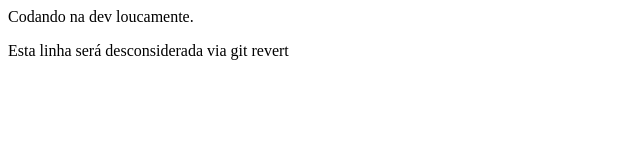
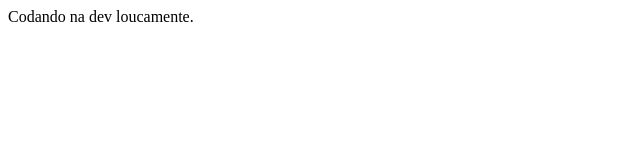
Before and after one commit to ldmfabio/branches_2I3, a plain HTML site: page index.html in a window 1280 px wide. Shown: the whole page, without its empty margins (0-640 px from the left). Drawn offline with Linux system fonts and the light colour scheme.

Commit message:
Revert "revert: desconsiderar commit"
This reverts commit b2b22c68f1cd798343772051c8fee08bd6bc61a6.

```diff
--- a/index.html
+++ b/index.html
@@ -7,6 +7,5 @@
 </head>
 <body>
     Codando na dev loucamente.
-    <p>Esta linha será desconsiderada via git revert</p>
 </body>
 </html>
```
